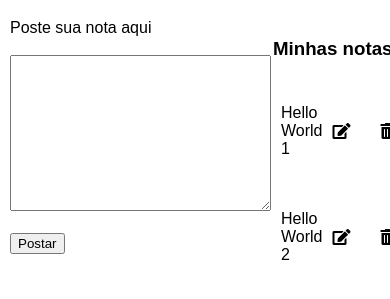
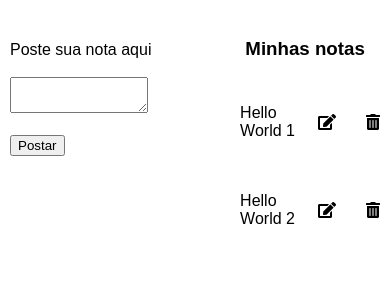
Before and after one commit to robbfreitas/MyNote, a plain HTML site: page index.html in a window 390 px wide. Shown: the part 61-360 px from the top of the page. Drawn offline with Linux system fonts and the light colour scheme.

Commit message:
Input alterado para menor e responsivo

```diff
--- a/index.html
+++ b/index.html
@@ -16,7 +16,7 @@
         <form id="form">
             <label for="post">Poste sua nota aqui</label>
             <br><br>
-            <textarea name="post" id="input" cols="30" rows="10"></textarea>
+            <textarea name="post" id="input" cols="30" rows="2"></textarea>
             <br><br>
             <div id="msg"></div>
             <button type="submit">Postar</button>
--- a/style.css
+++ b/style.css
@@ -11,6 +11,11 @@ h1 {
 .container {
     display: flex;
     justify-content: space-around;
+    align-items: baseline;
+}
+
+#input {
+    width: 60%;
 }
 
 .right h3 {
```
